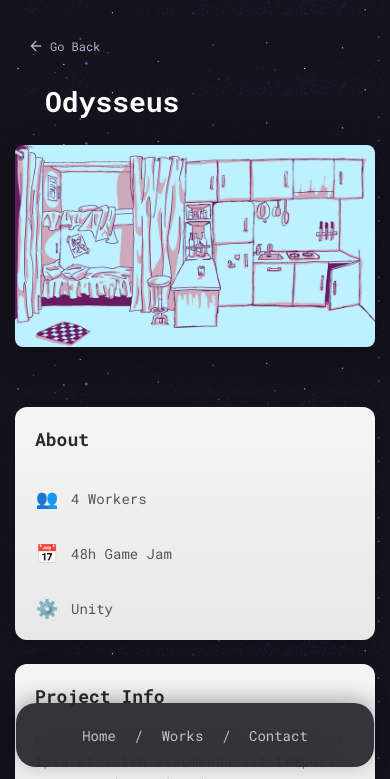
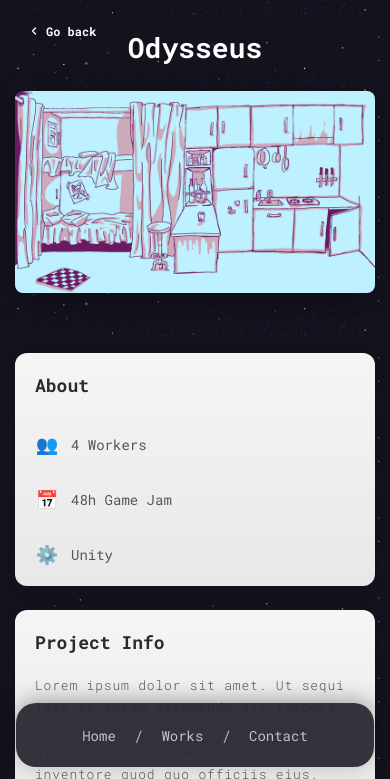
Before and after one commit to bilal-01629/portfolio2025, a plain HTML site: page works_discover/odysseus.html in a window 390 px wide. Shown: the part 65-844 px from the top of the page. Drawn offline with Linux system fonts and the light colour scheme.

Commit message:
done responsiveness

```diff
--- a/css/project-detail.css
+++ b/css/project-detail.css
@@ -23,11 +23,10 @@ body#content {
     align-items: center;
     gap: 8px;
     margin-bottom: 30px;
-    padding: 10px 16px;
-    color: #b6aecf;
+    color: #ffffff;
     text-decoration: none;
-    font-size: 14px;
-    font-weight: 400;
+    font-size:28px;
+    font-weight: 900;
     font-family: 'Roboto Mono', monospace;
     transition: all 0.3s ease;
     border-radius: 8px;
@@ -37,13 +36,11 @@ body#content {
 
 .go-back-btn:hover {
     color: #fff;
-    background-color: rgba(255, 255, 255, 0.05);
-    border-color: rgba(255, 255, 255, 0.1);
 }
 
 .go-back-btn svg {
-    width: 20px;
-    height: 20px;
+    width: 25px;
+    height: 26px;
     flex-shrink: 0;
     stroke: currentColor;
 }
@@ -62,14 +59,25 @@ body#content {
     font-size: 48px;
     font-weight: 900;
     color: #ffffff;
-    margin: 0 0 50px 0;
-    text-align: left;
+    margin: 0 auto 50px;
+    text-align: center;
     font-family: 'Roboto Mono', monospace;
+    width: 100%;
+    padding: 0;
 }
 
 /* Hero Section */
 .project-hero {
     margin-bottom: 60px;
+    position: relative;
+}
+
+.project-hero .go-back-btn {
+    position: absolute;
+    top: -50px;
+    left: 0;
+    margin: 0;
+    z-index: 10;
 }
 
 .hero-image {
@@ -243,17 +251,23 @@ body#content {
     .project-title {
         font-size: 32px;
         margin-bottom: 30px;
+        text-align: center !important;
+        display: block;
+        width: 100% !important;
+        padding: 0 !important;
+        margin-left: auto;
+        margin-right: auto;
     }
 
-    .go-back-btn {
+    .project-hero .go-back-btn {
+        top: -40px;
         font-size: 13px;
         padding: 8px 14px;
-        margin-bottom: 25px;
     }
 
-    .go-back-btn svg {
-        width: 18px;
-        height: 18px;
+    .project-hero .go-back-btn svg {
+        width: 14px;
+        height: 14px;
     }
 
     .info-card {
@@ -273,18 +287,24 @@ body#content {
     .project-title {
         font-size: 28px;
         margin-bottom: 25px;
+        text-align: center !important;
+        display: block;
+        width: 100% !important;
+        padding: 0 !important;
+        margin-left: auto;
+        margin-right: auto;
     }
 
-    .go-back-btn {
+    .project-hero .go-back-btn {
+        top: -75px;
         font-size: 12px;
         padding: 8px 12px;
-        margin-bottom: 20px;
         gap: 6px;
     }
 
-    .go-back-btn svg {
-        width: 16px;
-        height: 16px;
+    .project-hero .go-back-btn svg {
+        width: 12px;
+        height: 12px;
     }
 
     .hero-image,
--- a/works_discover/odysseus.html
+++ b/works_discover/odysseus.html
@@ -47,19 +47,18 @@
     </header>
 
     <main class="project-detail">
-        <!-- Go Back Button -->
-        <a href="../works.html" class="go-back-btn" aria-label="Go back to Works">
-            <svg xmlns="http://www.w3.org/2000/svg" width="20" height="20" viewBox="0 0 24 24" fill="none" stroke="currentColor" stroke-width="2" stroke-linecap="round" stroke-linejoin="round">
-                <path d="M19 12H5M12 19l-7-7 7-7"/>
-            </svg>
-            <span>Go Back</span>
-        </a>
-
         <!-- Project Title -->
         <h1 class="project-title">Odysseus</h1>
 
         <!-- Hero Section -->
         <section class="project-hero">
+            <!-- Go Back Button -->
+            <a href="../works.html" class="go-back-btn" aria-label="Go back to Works">
+                <svg xmlns="http://www.w3.org/2000/svg" width="16" height="16" viewBox="0 0 24 24" fill="none" stroke="currentColor" stroke-width="2.5" stroke-linecap="round" stroke-linejoin="round">
+                    <path d="M15 18l-6-6 6-6"/>
+                </svg>
+                <span>Go back</span>
+            </a>
             <img src="../images/odysseus-cabine.png" alt="Odysseus Project" class="hero-image">
         </section>
 
```
Also changed, not shown: css/contact.css (+8 -0 lines), css/work.css (+6 -4 lines).
